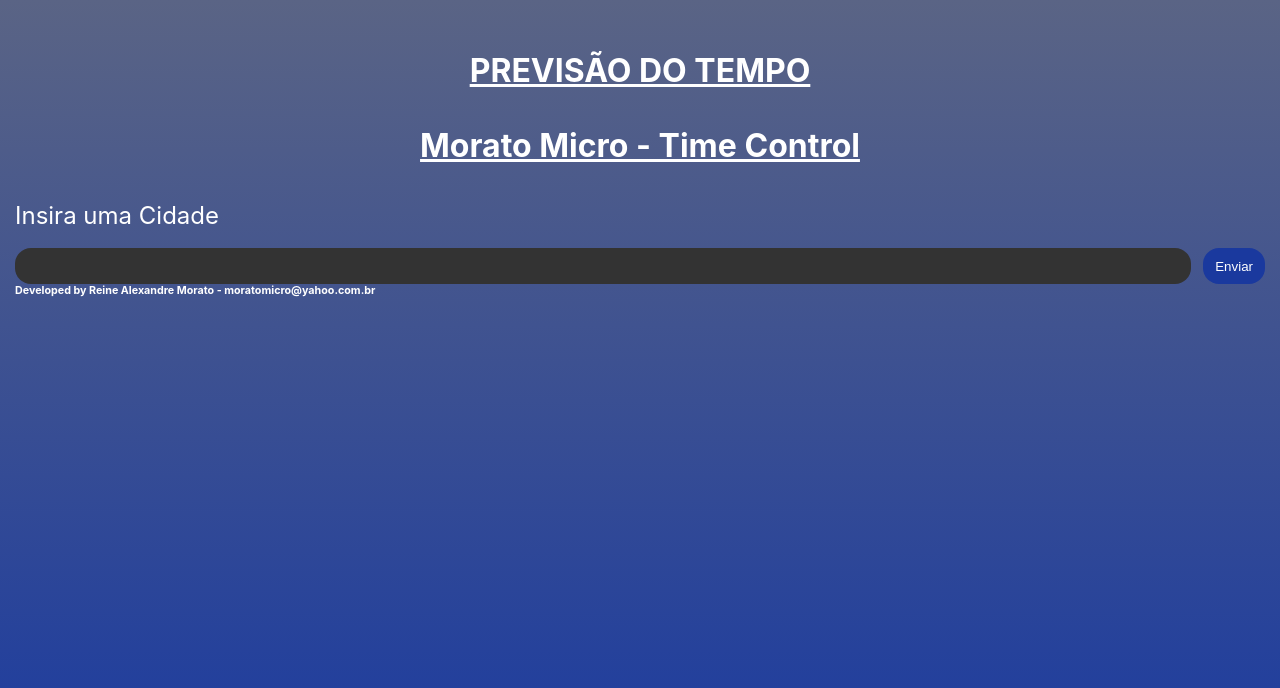
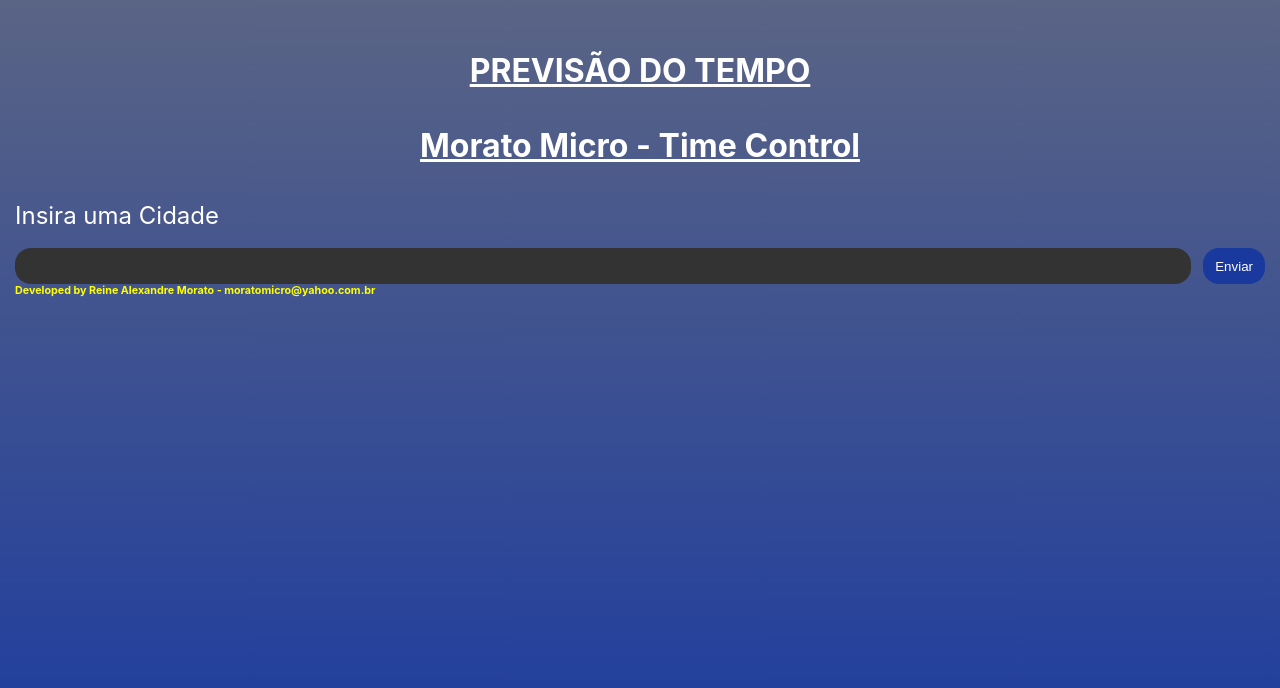
Before and after one commit to moratomicro/weather-react, a React (Vite) app: page / in a window 1280 px wide. Shown: the top 688 px of the page. Built offline with nearby package versions, Linux system fonts and the light colour scheme.

Commit message:
Update App.css

```diff
--- a/src/pages/App.css
+++ b/src/pages/App.css
@@ -99,3 +99,7 @@
   font-size: 18px;
   margin-right: 8px;
 }
+
+h6 {
+  color: yellow;
+}
```
